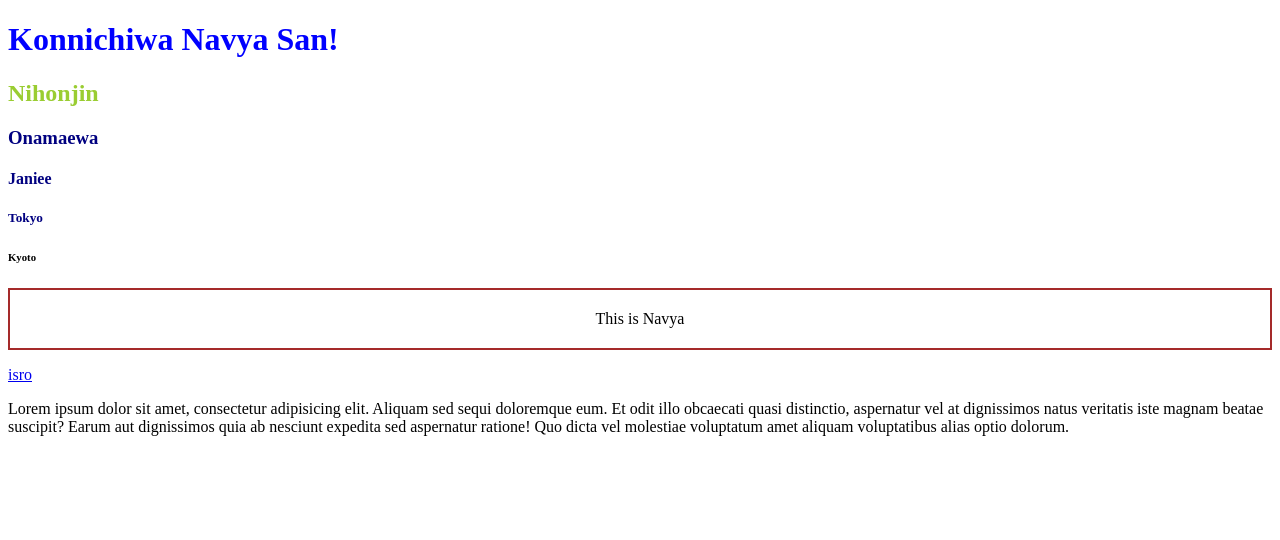
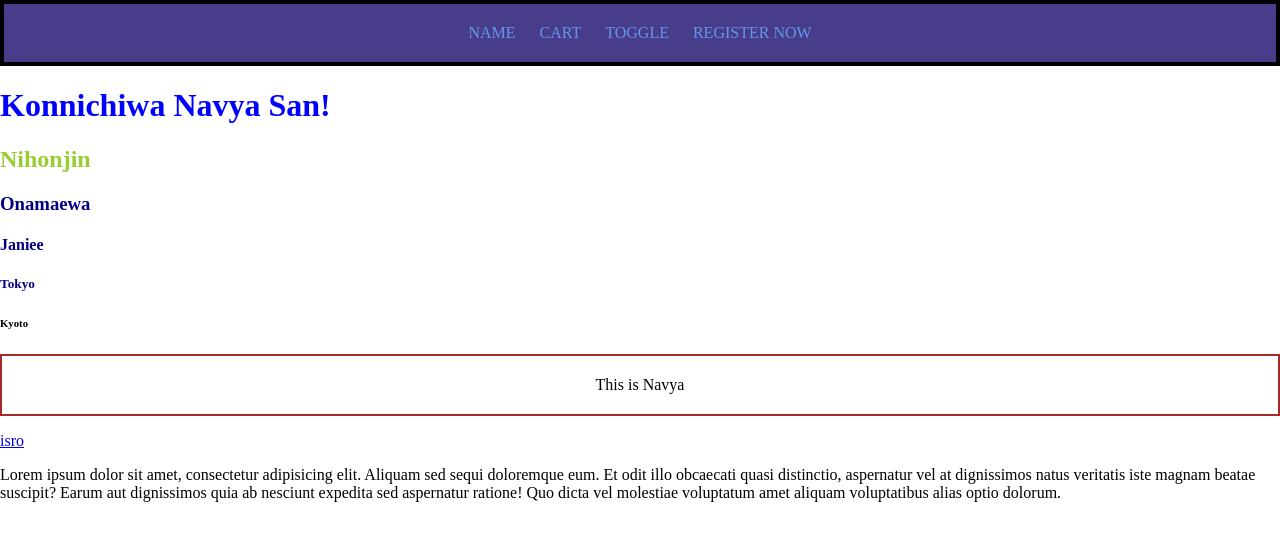
Before and after one commit to nadimpallinavya-varma/autosuggest-, a website: page frontend/index.html in a window 1280 px wide. Drawn offline with Linux system fonts and the light colour scheme.

Commit message:
Created the navbar

```diff
--- a/frontend/css/index.css
+++ b/frontend/css/index.css
@@ -21,3 +21,22 @@ h1 {
     padding: 20px;
     text-align:center;
 }
+.navbar{
+    border: 4px;
+    border-style:solid;
+    border-color:black;
+    padding:20px;
+    background-color:darkslateblue;
+    text-align:center;
+}
+.navbar a{
+    color:cornflowerblue;
+    padding:10px;
+    text-decoration:none;
+}
+.navbar a:hover{
+    background-color: plum(163,97,97);
+}
+body{
+    margin:0px;
+}
--- a/frontend/index.html
+++ b/frontend/index.html
@@ -7,6 +7,12 @@
     <link rel="stylesheet" href="css/index.css">
 </head>
 <body>
+    <div class="navbar">
+        <a href="">NAME</a>
+        <a href="">CART</a>
+        <a href="">TOGGLE</a>
+        <a href="">REGISTER NOW</a>
+    </div>
     <h1>Konnichiwa Navya San!</h1>
     <h2 id="Nihonjin">Nihonjin</h2>
     <h3 class="Onamaewa">Onamaewa</h3>
```
